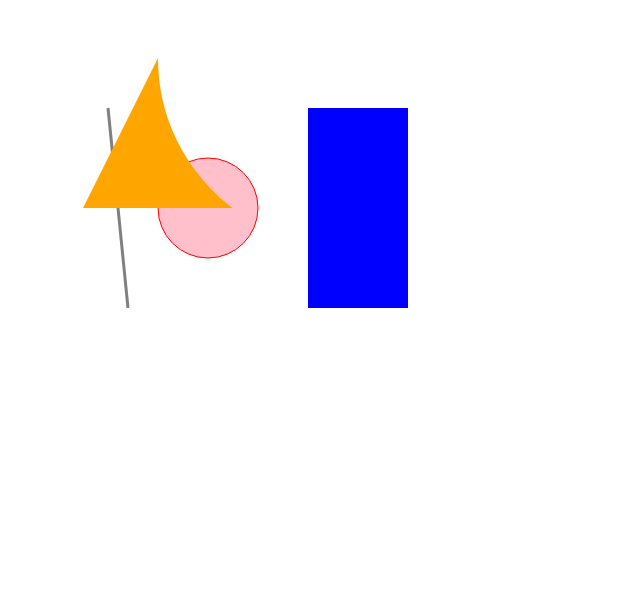
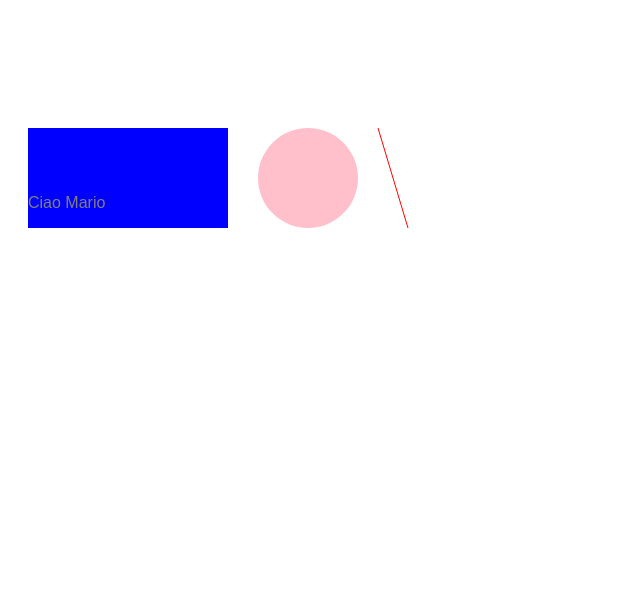
Before and after one commit to mariolazzari/d3-ninja, a plain HTML site: page index.html in a window 1280 px wide. Shown: the whole page, without its empty margins (0-640 px from the left). Drawn offline with nearby package versions, Linux system fonts and the light colour scheme.

Commit message:
Done chapter 2

```diff
--- a/index.html
+++ b/index.html
@@ -4,31 +4,13 @@
     <meta charset="UTF-8" />
     <meta name="viewport" content="width=device-width, initial-scale=1.0" />
     <meta http-equiv="X-UA-Compatible" content="ie=edge" />
+
     <title>D3 Ninja</title>
   </head>
   <body>
-    <svg width="600" height="400">
-      <rect x="300" y="100" width="100" height="200" fill="blue"></rect>
-      <circle
-        cx="200"
-        cy="200"
-        r="50"
-        fill="pink"
-        stroke="red"
-        stroke-witdh="2"
-      ></circle>
-      <line
-        x1="100"
-        y1="100"
-        x2="120"
-        y2="300"
-        stroke="gray"
-        stroke-width="3"
-      ></line>
-      <path
-        d="M 150 50 L 75 200 L 225 200 C 225 200 150 150 150 50"
-        fill="orange"
-      ></path>
-    </svg>
+    <div class="canvas"></div>
+
+    <script src="https://d3js.org/d3.v5.min.js"></script>
+    <script src="index.js"></script>
   </body>
 </html>
--- /dev/null
+++ b/index.js
@@ -0,0 +1,40 @@
+const canvas = d3.select(".canvas");
+
+const svg = canvas
+  .append("svg")
+  .attr("height", 600)
+  .attr("width", 600);
+
+const group = svg.append("g").attr("transform", "translate(0, 100)");
+
+// append rectangle to svg
+group
+  .append("rect")
+  .attr("height", 100)
+  .attr("width", 200)
+  .attr("fill", "blue")
+  .attr("x", 20)
+  .attr("y", 20);
+// add circle
+group
+  .append("circle")
+  .attr("r", 50)
+  .attr("cx", 300)
+  .attr("cy", 70)
+  .attr("fill", "pink");
+// add line
+group
+  .append("line")
+  .attr("x1", 370)
+  .attr("x2", 400)
+  .attr("y1", 20)
+  .attr("y2", 120)
+  .attr("stroke", "red");
+// append text
+svg
+  .append("text")
+  .attr("x", 20)
+  .attr("y", 200)
+  .attr("fill", "grey")
+  .text("Ciao Mario")
+  .style("font-family", "arial");
```
